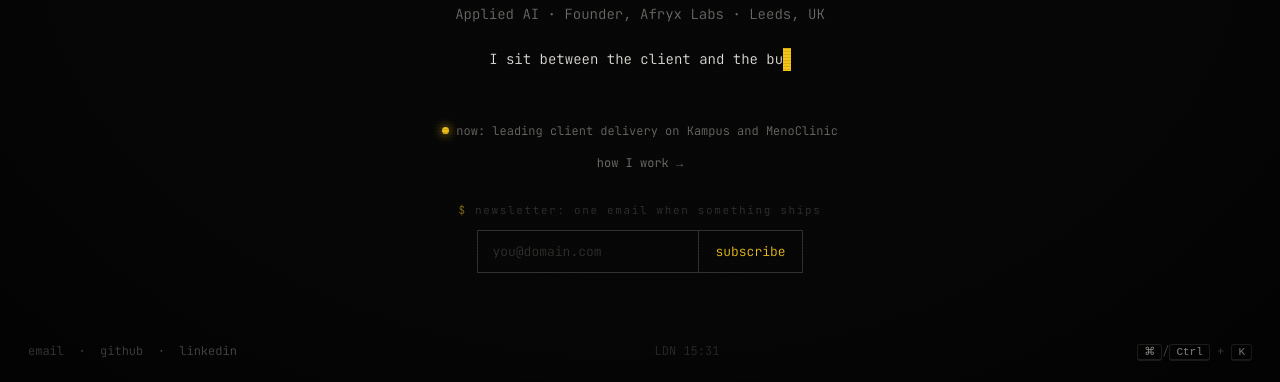
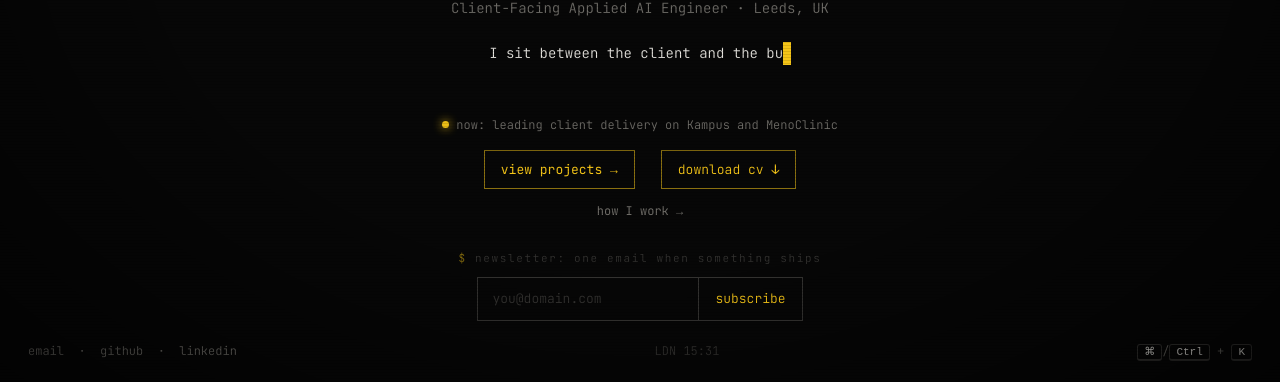
Before and after one commit to ByEmG/Personal-Porfolio, a plain HTML site: page index.html in a window 1280 px wide. Shown: the part 418-800 px from the top of the page. Drawn offline with Linux system fonts and the light colour scheme.

Commit message:
Lead home with client-facing role, add projects and CV buttons, date Agent Evals
Co-Authored-By: Claude Opus 5.5 <noreply@anthropic.com>
Claude-Session: https://claude.ai/code/session_01DSnhJDVdMs4cnkCHVoYtsj

```diff
--- a/index.html
+++ b/index.html
@@ -6,7 +6,7 @@
 <title>Pierre Emmanuel Gerard · Applied AI</title>
 <link rel="icon" type="image/png" href="fav.png">
 <link rel="apple-touch-icon" href="fav.png">
-<meta name="description" content="Pierre Emmanuel Gerard, Applied AI graduate and founder of Afryx Labs. I lead client requirements, solution architecture and delivery on Kampus and MenoClinic. Leeds, UK.">
+<meta name="description" content="Pierre Emmanuel Gerard, client-facing Applied AI engineer. I turn client workflows into software requirements, design solutions and work with engineering teams to deliver them. Seeking UK graduate Solutions Engineer and Implementation Engineer roles from May 2027. Leeds, UK.">
 <link rel="preconnect" href="https://fonts.googleapis.com">
 <link href="https://fonts.googleapis.com/css2?family=JetBrains+Mono:ital,wght@0,300;0,400;0,600;1,300&display=swap" rel="stylesheet">
 <style>
@@ -257,6 +257,8 @@ kbd{
 }
 .cta-row{display:flex;gap:10px 26px;flex-wrap:wrap}
 .cta-row .visit{margin-top:8px}
+button.visit{background:none;font-family:var(--font);cursor:pointer;line-height:inherit}
+#home .cta-row{justify-content:center;margin-top:6px}
 #toast{position:fixed;left:50%;bottom:64px;transform:translateX(-50%) translateY(8px);
   background:var(--bg);border:1px solid var(--faint);color:var(--ink);
   padding:8px 14px;font-size:12px;opacity:0;pointer-events:none;
@@ -296,9 +298,13 @@ kbd{
   <section class="screen active" id="home">
     <pre id="globe" aria-hidden="true"></pre>
     <h1>Pierre Emmanuel Gerard</h1>
-    <div class="role">Applied AI · Founder, Afryx Labs · Leeds, UK</div>
+    <div class="role">Client-Facing Applied AI Engineer · Leeds, UK</div>
     <p class="tag"><span id="typed"></span><span class="cursor">█</span></p>
     <div class="now">now: leading client delivery on Kampus and MenoClinic</div>
+    <div class="cta-row">
+      <button class="visit" data-go="kampus">view projects →</button>
+      <a class="visit" href="cv.pdf" download="Pierre_Ankouane_CV.pdf">download cv ↓</a>
+    </div>
     <button class="see-more" data-go="about">how I work →</button>
 
     <div class="nl">
@@ -473,9 +479,9 @@ kbd{
     <div class="idx">04 / OPEN WORK</div>
     <pre class="mini" data-anim="evals" aria-hidden="true"></pre>
     <h1>Agent Evals</h1>
-    <div class="meta">open source · evaluation harness for LLM agents · in progress</div>
+    <div class="meta">open source · evaluation harness for LLM agents · Jan to Mar 2025</div>
     <p>Agents don't fail like models do. Single-shot accuracy hides the interesting failures: wrong plans, misused tools, ungrounded claims, drifted instructions, unrecovered errors, broken outputs. This harness is built around a six-category failure taxonomy for exactly those patterns.</p>
-    <p>It runs an agent through a task suite, scores each run with programmatic checks plus an LLM judge, and reports pass rate, cost and latency. First finding: cutting the agent's step budget from 10 to 3 dropped the pass rate from 8/8 to 5/8, and every failure traced back to premature termination.</p>
+    <p>It runs an agent through a task suite, scores each run with programmatic checks plus an LLM judge, and reports pass rate, cost and latency. In an initial eight-case experiment, cutting the agent's step budget from 10 to 3 dropped the pass rate from 8/8 to 5/8, and every failure traced back to premature termination.</p>
     <div class="stack">Python · Anthropic API · pytest</div>
     <a class="visit" href="https://github.com/ByEmG/pierre-agent-evals" target="_blank" rel="noopener">view on github ↗</a>
     <div class="proj-nav">
```
